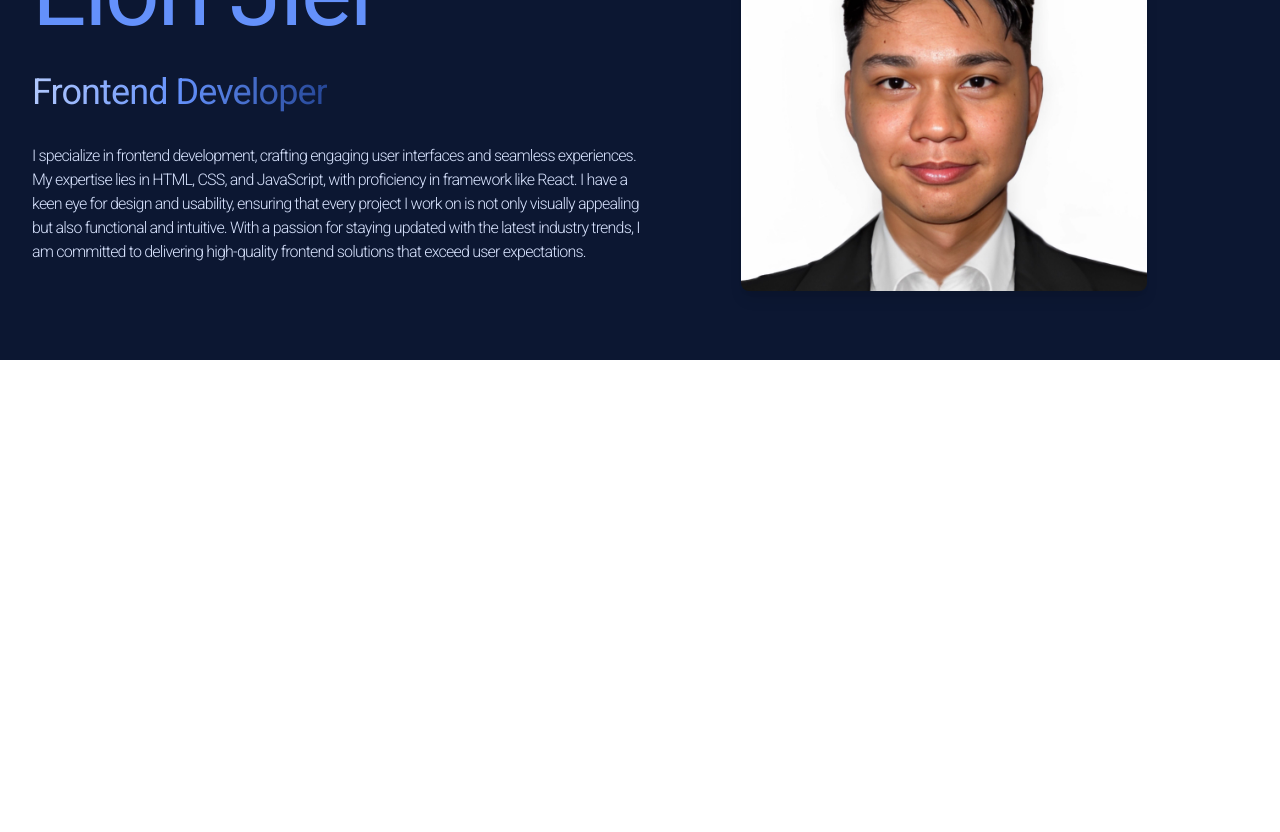
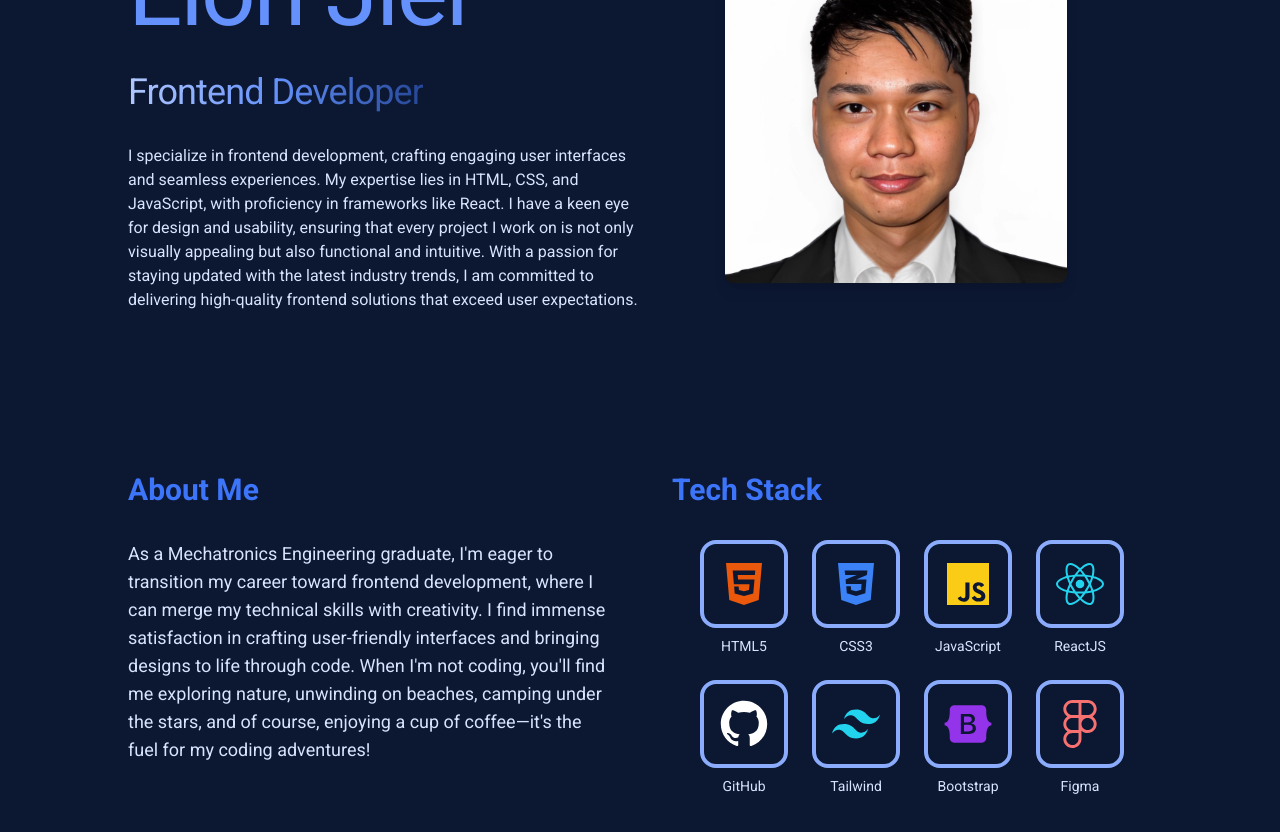
Before and after one commit to elonjiel/elonjiel-portfolio-v1, a React (Vite) app: page / in a window 1280 px wide. Shown: the part 240-1072 px from the top of the page. Before the commit the page ends 800 px from the top, so only its background shows below. Built offline with nearby package versions, Linux system fonts and the light colour scheme.

Commit message:
Added About and Tech Stack

```diff
--- a/src/App.jsx
+++ b/src/App.jsx
@@ -1,6 +1,7 @@
 import React from 'react'
 import Navbar from './components/Navbar'
 import Hero from './components/Hero'
+import About from './components/About'
 
 
 function App() {
@@ -8,6 +9,7 @@ function App() {
   <>
     <Navbar />
     <Hero />
+    <About />
   </>
   )
 }
--- /dev/null
+++ b/src/components/About.jsx
@@ -0,0 +1,93 @@
+import React from 'react'
+import { RxGithubLogo } from "react-icons/rx";
+import { FaBootstrap, FaFigma, FaReact, FaHtml5 } from "react-icons/fa";
+import { FaCss3Alt } from "react-icons/fa6";
+import { IoLogoJavascript } from "react-icons/io5";
+import { SiTailwindcss } from "react-icons/si";
+
+
+
+
+
+
+
+
+
+
+function About() {
+  return (
+    <section className="bg-color-900 py-16 px-5 sm:px-6 lg:px-16 xl:px-32 lg:pb-16">
+    <div className="max-w-7xl mx-auto flex flex-col lg:flex-row">
+      {/*Left*/}
+      <div className="w-full lg:w-1/2 mb-8 lg:mb-0 lg:mr-4 lg:pr-4">
+        <div className="text-center lg:text-left">
+          <h2 className="text-3xl font-semibold text-color-500 mb-8">About Me</h2>
+          <p className="text-lg text-color-100">
+            As a Mechatronics Engineering graduate, I'm eager to transition my career toward frontend development, where I can merge my technical skills with creativity. I find immense satisfaction in crafting user-friendly interfaces and bringing designs to life through code. When I'm not coding, you'll find me exploring nature, unwinding on beaches, camping under the stars, and of course, enjoying a cup of coffee—it's the fuel for my coding adventures!
+          </p>
+        </div>
+      </div>
+      {/*Right*/}
+      <div className="w-full lg:w-1/2 lg:ml-4 lg:pl-4">
+        <div className="text-center lg:text-left">
+          <h2 className="text-3xl font-semibold text-color-500 mb-8">Tech Stack</h2>
+        </div>
+
+        <div className="flex flex-wrap items-center justify-center gap-6">
+            <div className="flex flex-col items-center text-center">
+                <div className="rounded-2xl border-4 border-color-300 p-4">
+                    <FaHtml5 className="text-5xl text-orange-600" />
+                </div>
+                    <p className="text-sm text-color-100 mt-2">HTML5</p>
+            </div>
+            <div className="flex flex-col items-center text-center">
+                <div className="rounded-2xl border-4 border-color-300 p-4">
+                    <FaCss3Alt className="text-5xl text-blue-500" />
+                </div>
+                    <p className="text-sm text-color-100 mt-2">CSS3</p>
+                </div>
+            <div className="flex flex-col items-center text-center">
+                <div className="rounded-2xl border-4 border-color-300 p-4">
+                    <IoLogoJavascript className="text-5xl text-yellow-400" />
+                </div>
+                    <p className="text-sm text-color-100 mt-2">JavaScript</p>
+            </div>
+            <div className="flex flex-col items-center text-center">
+                <div className="rounded-2xl border-4 border-color-300 p-4">
+                    <FaReact className="text-5xl text-cyan-400" />
+                </div>
+                    <p className="text-sm text-color-100 mt-2">ReactJS</p>
+            </div>
+            <div className="flex flex-col items-center text-center">
+                <div className="rounded-2xl border-4 border-color-300 p-4">
+                    <RxGithubLogo className="text-5xl text-white" />
+                </div>
+                    <p className="text-sm text-color-100 mt-2">GitHub</p>
+            </div>
+            <div className="flex flex-col items-center text-center">
+                <div className="rounded-2xl border-4 border-color-300 p-4">
+                    <SiTailwindcss className="text-5xl text-cyan-400" />
+                </div>
+                    <p className="text-sm text-color-100 mt-2">Tailwind</p>
+            </div>
+            <div className="flex flex-col items-center text-center">
+                <div className="rounded-2xl border-4 border-color-300 p-4">
+                    <FaBootstrap className="text-5xl text-purple-600" />
+                </div>
+                    <p className="text-sm text-color-100 mt-2">Bootstrap</p>
+            </div>
+            <div className="flex flex-col items-center text-center">
+                <div className="rounded-2xl border-4 border-color-300 p-4">
+                    <FaFigma className="text-5xl text-red-400" />
+                </div>
+                    <p className="text-sm text-color-100 mt-2">Figma</p>
+            </div>
+
+        </div>
+      </div>
+    </div>
+  </section>
+  )
+}
+
+export default About
--- a/src/components/Hero.jsx
+++ b/src/components/Hero.jsx
@@ -1,24 +1,20 @@
 import React from 'react'
+import { RxGithubLogo } from "react-icons/rx"
 
 function Hero() {
   return (
-    <div className="bg-color-900 py-16 px-5 sm:px-6 lg:px-8">
-
-      <div className="max-w-7xl mx-auto md:flex items-center justify-between ">
+    <div className="bg-color-900 py-16 px-5 sm:px-6 lg:px-16 xl:px-32 lg:pb-16">
+  <div className="max-w-7xl mx-auto md:flex items-center justify-between">
     {/* Left */}
     <div className="md:w-1/2 mb-10 md:mb-0">
-          <h1 className="text-6xl tracking-tight text-color-400 pb-8 lg:mt-16 lg:text-8xl">Elon Jiel
-          </h1>
-          <span className="bg-gradient-to-r from-color-200 via-color-400 to-color-700 bg-clip-text text-4xl tracking-tight text-transparent">Frontend Developer
-          </span>
-          <p className="my-2 py-6 text-color-100 font-light tracking-tighter">I specialize in frontend development, crafting engaging user interfaces and seamless experiences. My expertise lies in HTML, CSS, and JavaScript, with proficiency in framework like React. I have a keen eye for design and usability, ensuring that every project I work on is not only visually appealing but also functional and intuitive. With a passion for staying updated with the latest industry trends, I am committed to delivering high-quality frontend solutions that exceed user expectations.</p>
-
+      <h1 className="text-6xl tracking-tight text-color-400 pb-8 lg:mt-16 lg:text-8xl">Elon Jiel</h1>
+      <span className="bg-gradient-to-r from-color-200 via-color-400 to-color-700 bg-clip-text text-4xl tracking-tight text-transparent">Frontend Developer</span>
+      <p className="my-2 py-6 text-color-100">I specialize in frontend development, crafting engaging user interfaces and seamless experiences. My expertise lies in HTML, CSS, and JavaScript, with proficiency in frameworks like React. I have a keen eye for design and usability, ensuring that every project I work on is not only visually appealing but also functional and intuitive. With a passion for staying updated with the latest industry trends, I am committed to delivering high-quality frontend solutions that exceed user expectations.</p>
     </div>
     {/* Right */}
     <div className="md:w-1/2 flex justify-center">
       <img className="w-full md:w-2/3 rounded-lg shadow-lg" src="src\images\profile.jpg" alt="Hero Image" />
     </div>
-
   </div>
 </div>
   )
```
Lines whose indentation alone changed are shown as unchanged.
